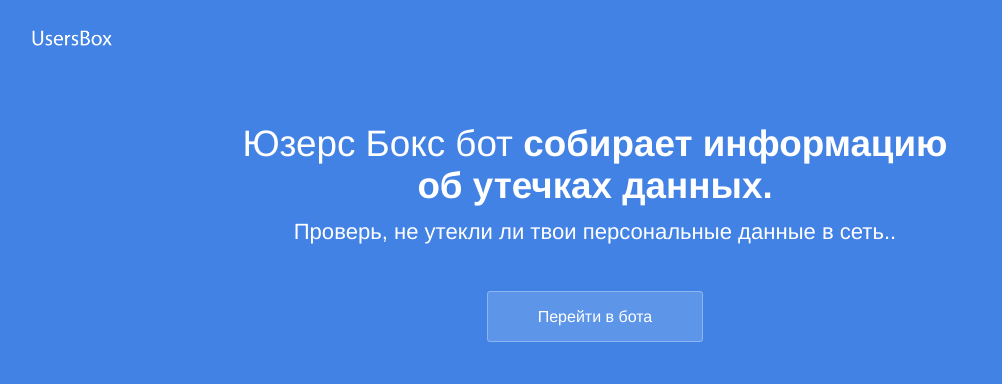
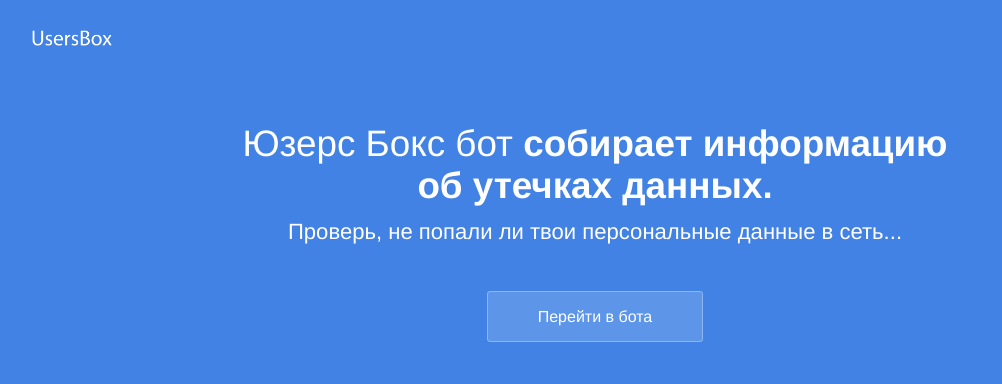
Before and after one commit to usersboxbots/usersboxbots.github.io, a Jekyll site: the page built from index.html, in a window 1280 px wide and 900 px high. Shown: the top 384 px of the window, without its empty margins (45-1047 px from the left). Built offline with Jekyll 4.4.1, drawn with Linux system fonts in a browser that asks for light colours.

Commit message:
Update index.html

```diff
--- a/index.html
+++ b/index.html
@@ -5,7 +5,7 @@
 <section class="hero">
 	<div class="text-container">
 		<h1 class="editable">Юзерс Бокс бот <strong>собирает информацию об утечках данных.</strong></h1>
-		<p class="subtext editable">Проверь, не утекли ли твои персональные данные в сеть..</p>
+		<p class="subtext editable">Проверь, не попали ли твои персональные данные в сеть...</p>
 		<div class="cta button alt"><a href="{{ site.baseurl }}/usersboxbot/">Перейти в бота</a></div>
 		<div>
 			<img src="{{ site.baseurl }}/images/usersbox1.webp" alt="Screenshot" class="screenshot editable" />
```
